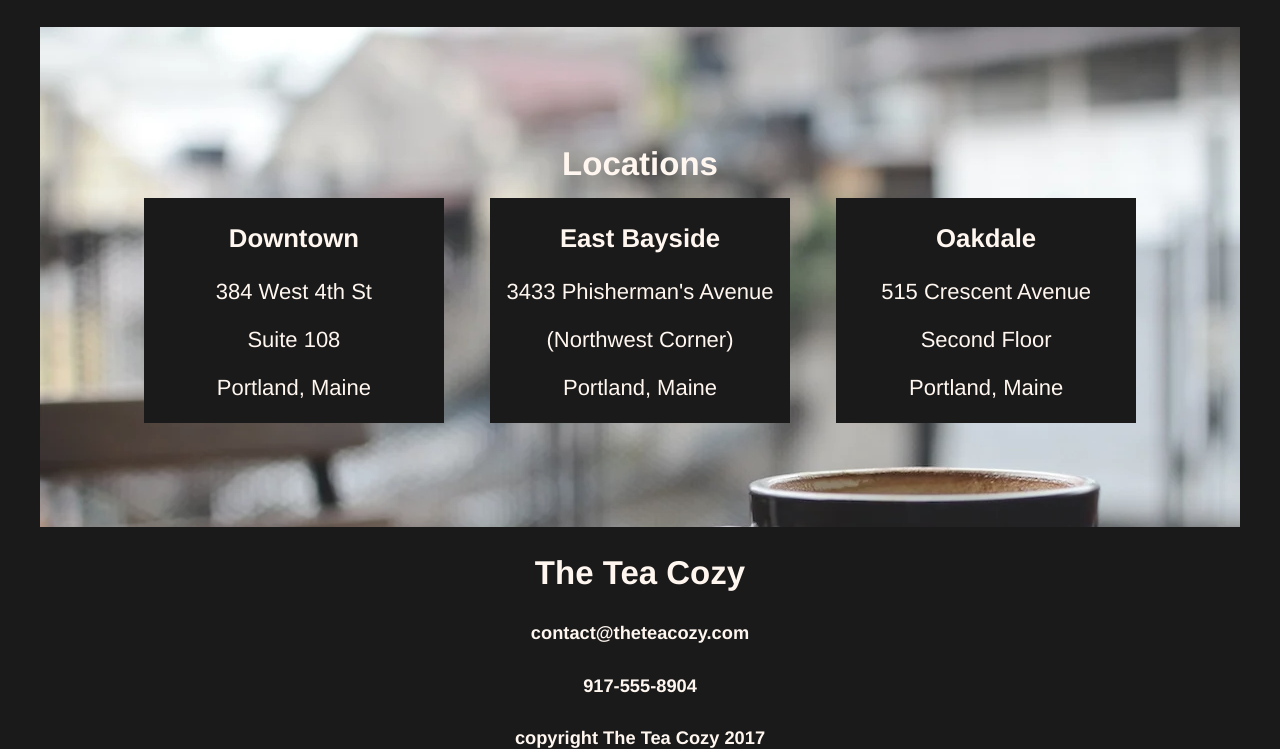
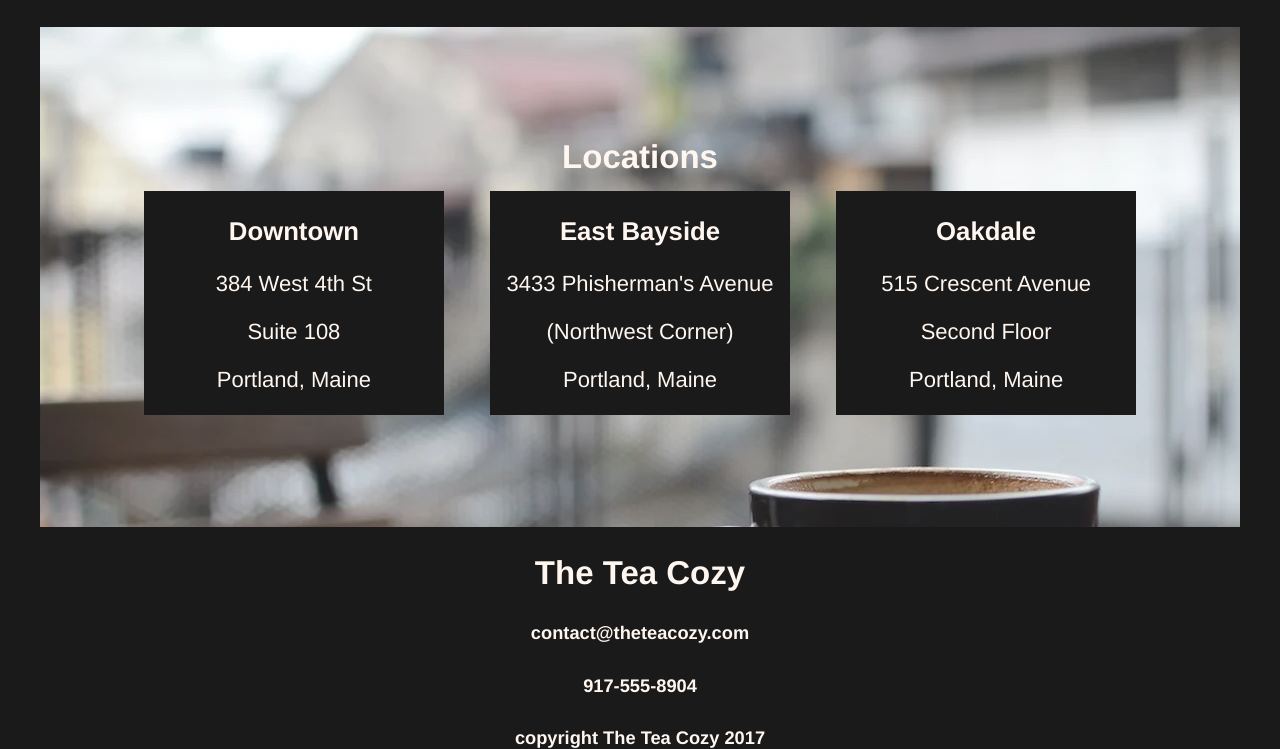
Before and after one commit to xerocb/xerocb.github.io, a plain HTML site: page projects/tea-cozy/tea-cozy.html in a window 1280 px wide. Shown: the part 1447-2196 px from the top of the page. Drawn offline with Linux system fonts and the light colour scheme.

Commit message:
Update styles.css

```diff
--- a/projects/tea-cozy/styles.css
+++ b/projects/tea-cozy/styles.css
@@ -115,7 +115,7 @@ a:visited {
 }
 
 #locations > div > h2 {
-  margin: 15px;
+  margin: 0 0 15px 0;
 }
 
 #locations > div > div {
```
